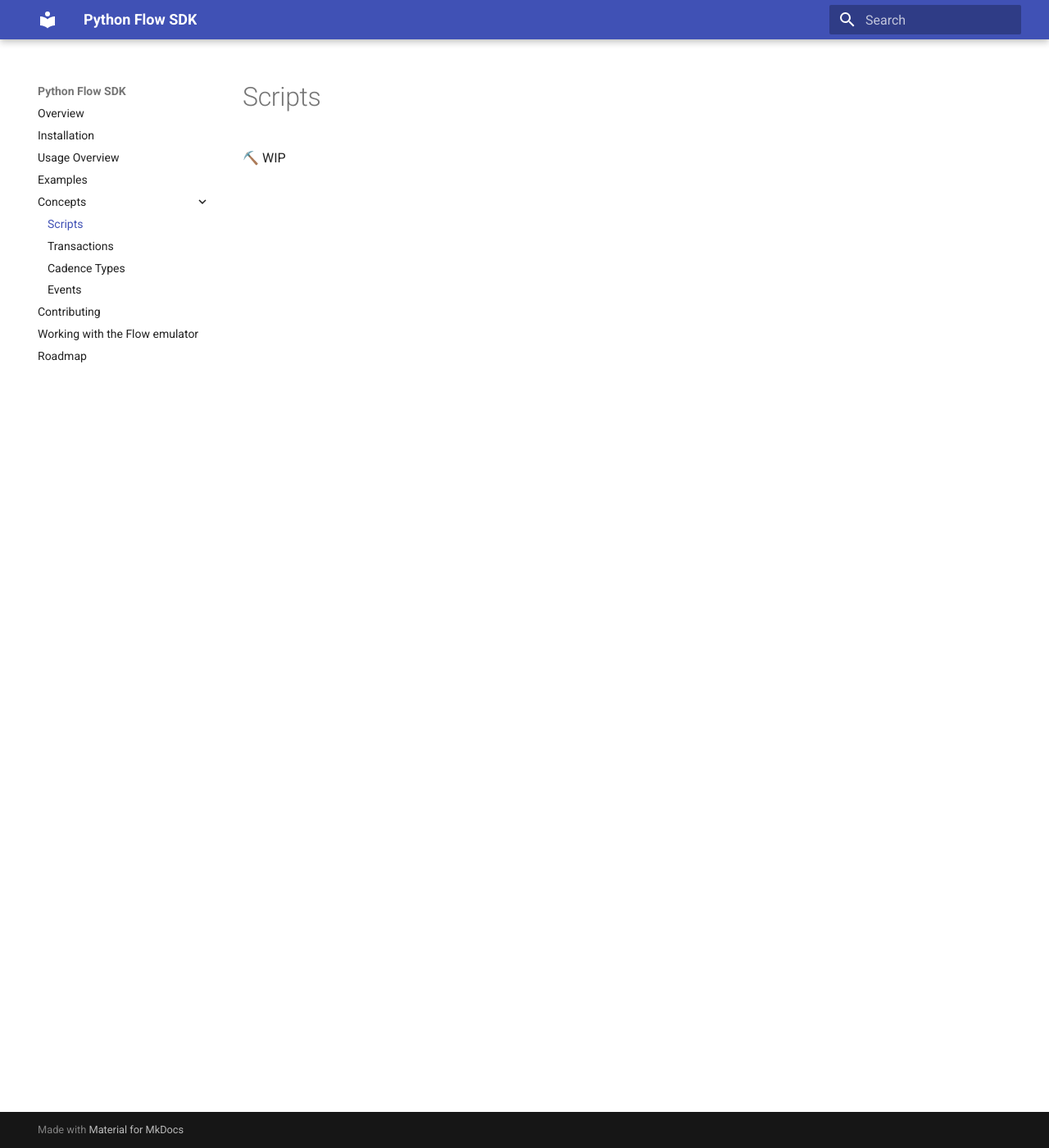
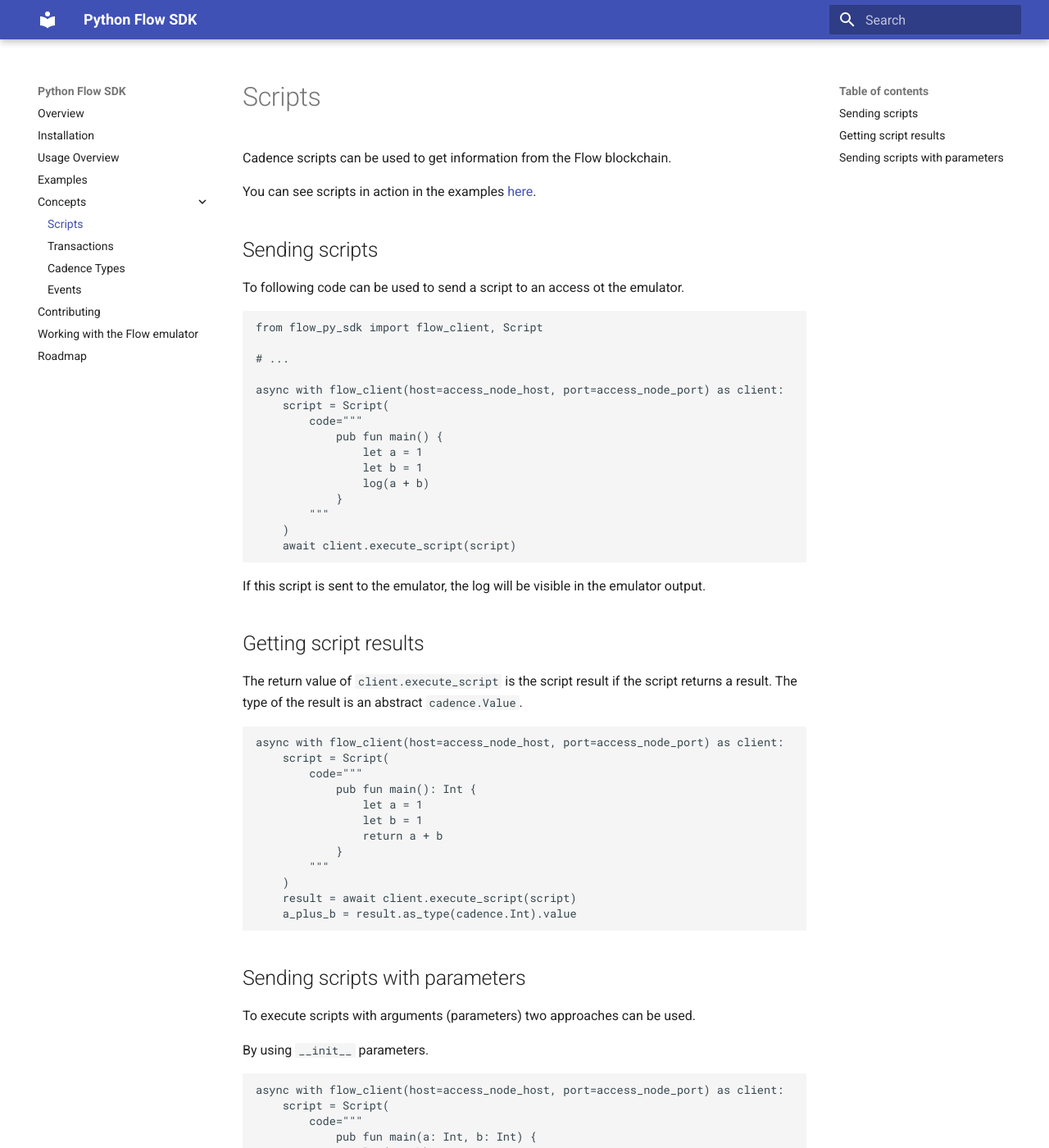
Before and after one commit to janezpodhostnik/flow-py-sdk, an MkDocs documentation site: the page built from docs/scripts.md, in a window 1280 px wide and 1400 px high. Shown: the whole window at 82% size. Built offline with MkDocs 1.6.1 and Material for MkDocs 9.7.7, drawn with Linux system fonts in a browser that asks for light colours; some of the changed text lies outside the part shown.

Commit message:
add signer tests and script docs

````diff
--- a/docs/scripts.md
+++ b/docs/scripts.md
@@ -1,3 +1,101 @@
 # Scripts
 
-⛏️ WIP
+Cadence scripts can be used to get information from the Flow blockchain.
+
+You can see scripts in action in the
+examples [here](https://github.com/janezpodhostnik/flow-py-sdk/blob/master/examples/script_examples.py).
+
+## Sending scripts
+
+To following code can be used to send a script to an access ot the emulator.
+
+```py
+from flow_py_sdk import flow_client, Script
+
+# ...
+
+async with flow_client(host=access_node_host, port=access_node_port) as client:
+    script = Script(
+        code="""
+            pub fun main() {
+                let a = 1
+                let b = 1
+                log(a + b)
+            }
+        """
+    )
+    await client.execute_script(script)
+```
+
+If this script is sent to the emulator, the log will be visible in the emulator output.
+
+## Getting script results
+
+The return value of `client.execute_script` is the script result if the script returns a result.
+The type of the result is an abstract `cadence.Value`.
+
+```py
+async with flow_client(host=access_node_host, port=access_node_port) as client:
+    script = Script(
+        code="""
+            pub fun main(): Int {
+                let a = 1
+                let b = 1
+                return a + b
+            }
+        """
+    )
+    result = await client.execute_script(script)
+    a_plus_b = result.as_type(cadence.Int).value
+```
+
+## Sending scripts with parameters
+
+To execute scripts with arguments (parameters) two approaches can be used.
+
+By using `__init__` parameters.
+
+```py
+async with flow_client(host=access_node_host, port=access_node_port) as client:
+    script = Script(
+        code="""
+            pub fun main(a: Int, b: Int) {
+                log(a + b)
+            }
+        """,
+        arguments=[cadence.Int(1), cadence.Int(1)]
+    )
+    await client.execute_script(script)
+```
+
+By using `add_arguments`.
+
+```py
+async with flow_client(host=access_node_host, port=access_node_port) as client:
+    script = Script(
+        code="""
+            pub fun main(a: Int, b: Int) {
+                log(a + b)
+            }
+        """
+    ).add_arguments(cadence.Int(1), cadence.Int(1))
+
+    await client.execute_script(script)
+```
+
+`add_arguments` can also be used to add one argument at a time.
+
+```py
+async with flow_client(host=access_node_host, port=access_node_port) as client:
+    script = Script(
+        code="""
+            pub fun main(a: Int, b: Int) {
+                log(a + b)
+            }
+        """
+    ).add_arguments(cadence.Int(1)).add_arguments(cadence.Int(1))
+
+    await client.execute_script(script)
+```
+
+All arguments ned to be a `cadence.Value` otherwise a `NotCadenceValueError` is raised.
--- a/mkdocs.yml
+++ b/mkdocs.yml
@@ -18,3 +18,7 @@
   - Contributing: contributing.md
   - 'Working with the Flow emulator': emulator.md
   - Roadmap: roadmap.md
+
+markdown_extensions:
+  - toc:
+      permalink: True
````
Also changed, not shown: 9 other files.
